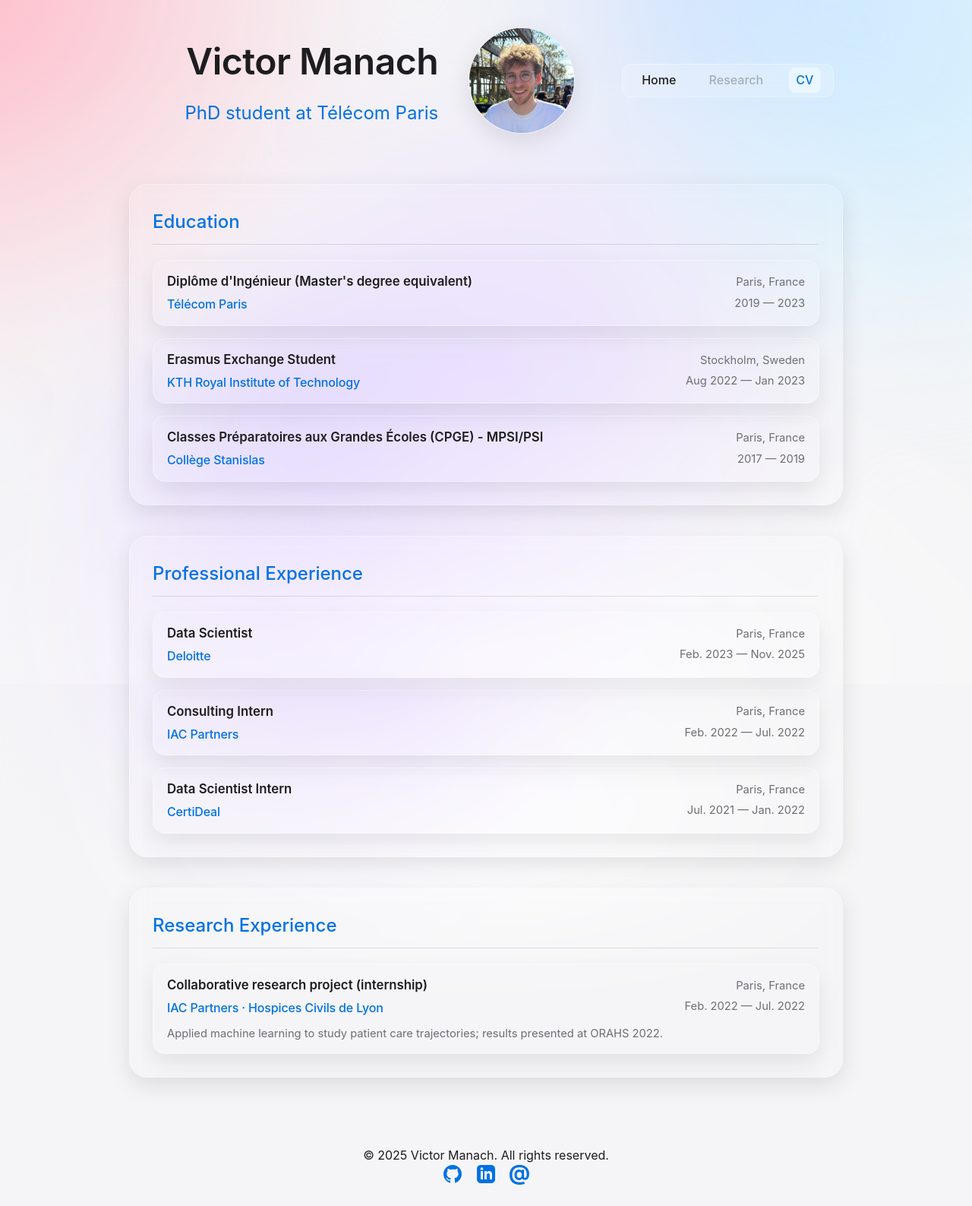
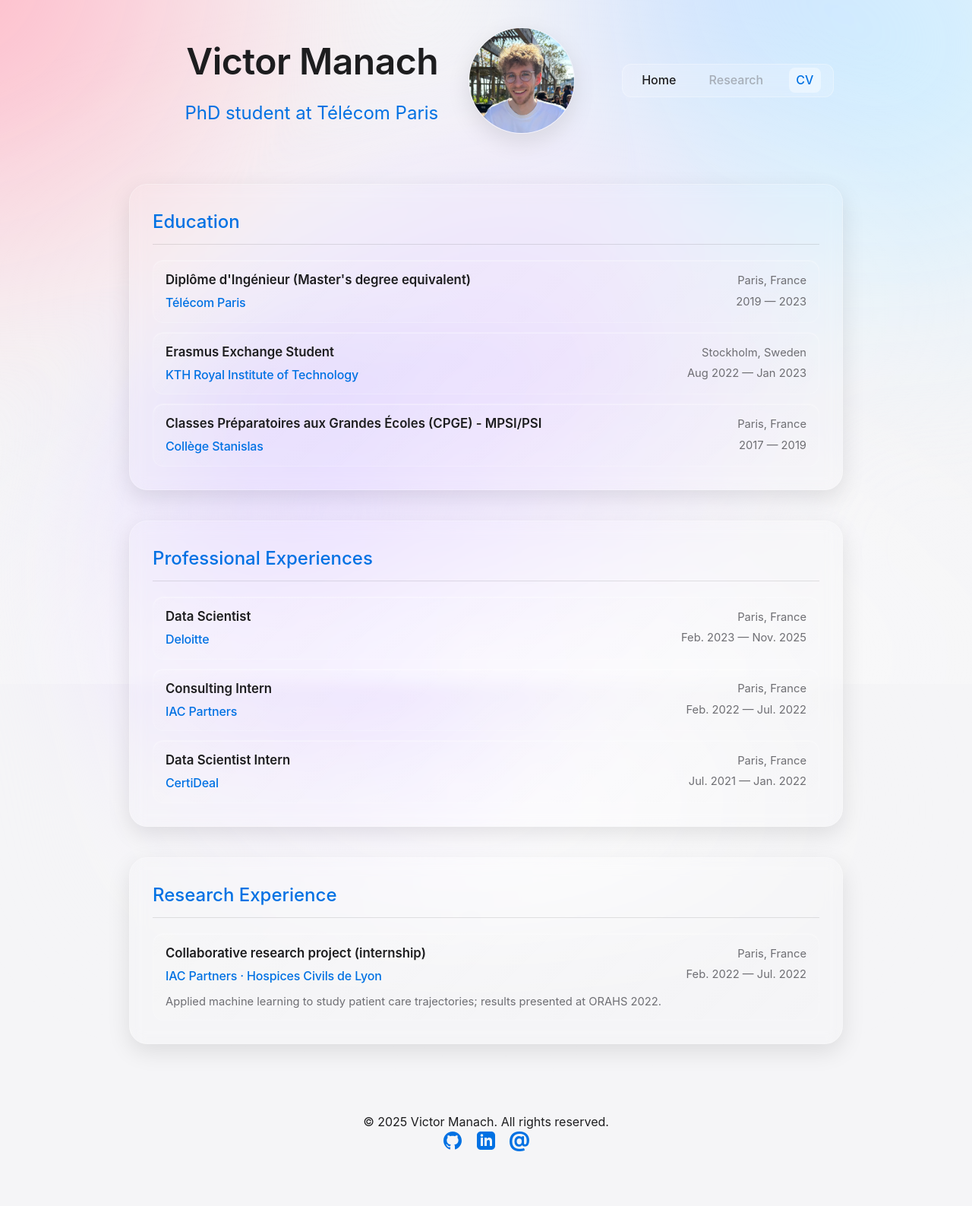
Before and after one commit to vmanach/vmanach.github.io, a Jekyll site: the page built from resume.html, in a window 1280 px wide. Shown: the whole page at 76% size. Built offline with Jekyll 4.4.1, drawn with Linux system fonts in a browser that asks for light colours; some web fonts are replaced; after the commit the page ends 1543 px from its top, so only the background shows below that.

Commit message:
minor changes'

```diff
--- a/_includes/footer.html
+++ b/_includes/footer.html
@@ -8,7 +8,7 @@
       <a href="https://www.linkedin.com/in/victor-manach-302b28192" target="_blank" rel="noopener">
         <svg xmlns="http://www.w3.org/2000/svg" width="24" height="24" viewBox="0 0 24 24" fill="currentColor"><path d="M19 0h-14c-2.761 0-5 2.239-5 5v14c0 2.761 2.239 5 5 5h14c2.762 0 5-2.239 5-5v-14c0-2.761-2.238-5-5-5zm-11 19h-3v-11h3v11zm-1.5-12.268c-.966 0-1.75-.79-1.75-1.764s.784-1.764 1.75-1.764 1.75.79 1.75 1.764-.783 1.764-1.75 1.764zm13.5 12.268h-3v-5.604c0-3.368-4-3.113-4 0v5.604h-3v-11h3v1.765c1.396-2.586 7-2.777 7 2.476v6.759z"/></svg>
       </a>
-      <a href="mailto:victormanach@gmail.com" class="email-icon" aria-label="Email">@</a>
+      <a href="mailto:victor.manach@ip-paris.fr" class="email-icon" aria-label="Email">@</a>
     </div>
   </div>
 </footer>
--- a/resume.html
+++ b/resume.html
@@ -45,7 +45,7 @@
   </section>
 
   <section class="card" id="professional">
-    <h2>Professional Experience</h2>
+    <h2>Professional Experiences</h2>
     <div class="cv-list">
       <article class="cv-item">
         <div class="cv-item__main">
@@ -79,6 +79,7 @@
           <span>Jul. 2021 &mdash; Jan. 2022</span>
         </div>
       </article>
+    </div>
   </section>
 
   <section class="card" id="research">
--- a/style.css
+++ b/style.css
@@ -336,7 +336,7 @@
 .cv-list {
   display: flex;
   flex-direction: column;
-  gap: 16px;
+  gap: 12px;
 }
 
 .cv-item {
@@ -344,12 +344,13 @@
   grid-template-columns: minmax(220px, 1fr) auto;
   row-gap: 10px;
   align-items: center;
-  padding: 14px 18px;
-  border-radius: 16px;
-  border: 1px solid rgba(255, 255, 255, 0.35);
-  box-shadow: 0 12px 28px rgba(0, 0, 0, 0.08);
-  backdrop-filter: blur(12px);
-  transition: transform 0.22s ease, box-shadow 0.22s ease;
+  padding: 12px 16px;
+  border-radius: 14px;
+  background: linear-gradient(135deg, rgba(255, 255, 255, 0.10), rgba(255, 255, 255, 0.04));
+  border: 1px solid rgba(255, 255, 255, 0.18);
+  box-shadow: inset 0 1px 0 rgba(255, 255, 255, 0.32);
+  backdrop-filter: blur(8px);
+  transition: transform 0.22s ease, box-shadow 0.22s ease, background 0.22s ease, border-color 0.22s ease;
 }
 
 .cv-item__main {
@@ -389,7 +390,9 @@
 
 .cv-item:focus-within {
   transform: translateY(-2px);
-    box-shadow: 0 12px 26px rgba(0, 0, 0, 0.14);
+  background: linear-gradient(135deg, rgba(255, 255, 255, 0.14), rgba(255, 255, 255, 0.05));
+  border-color: rgba(255, 255, 255, 0.26);
+  box-shadow: inset 0 1px 0 rgba(255, 255, 255, 0.36), 0 12px 26px rgba(0, 0, 0, 0.10);
 }
 
 @media (max-width: 720px) {
@@ -412,7 +415,9 @@
 @media (hover: hover) {
   .cv-item:hover {
     transform: translateY(-2px);
-    box-shadow: 0 12px 24px rgba(0, 0, 0, 0.10);
+    background: linear-gradient(135deg, rgba(255, 255, 255, 0.16), rgba(255, 255, 255, 0.06));
+    border-color: rgba(255, 255, 255, 0.26);
+    box-shadow: inset 0 1px 0 rgba(255, 255, 255, 0.38), 0 10px 26px rgba(0, 0, 0, 0.08);
   }
 }
 
```
